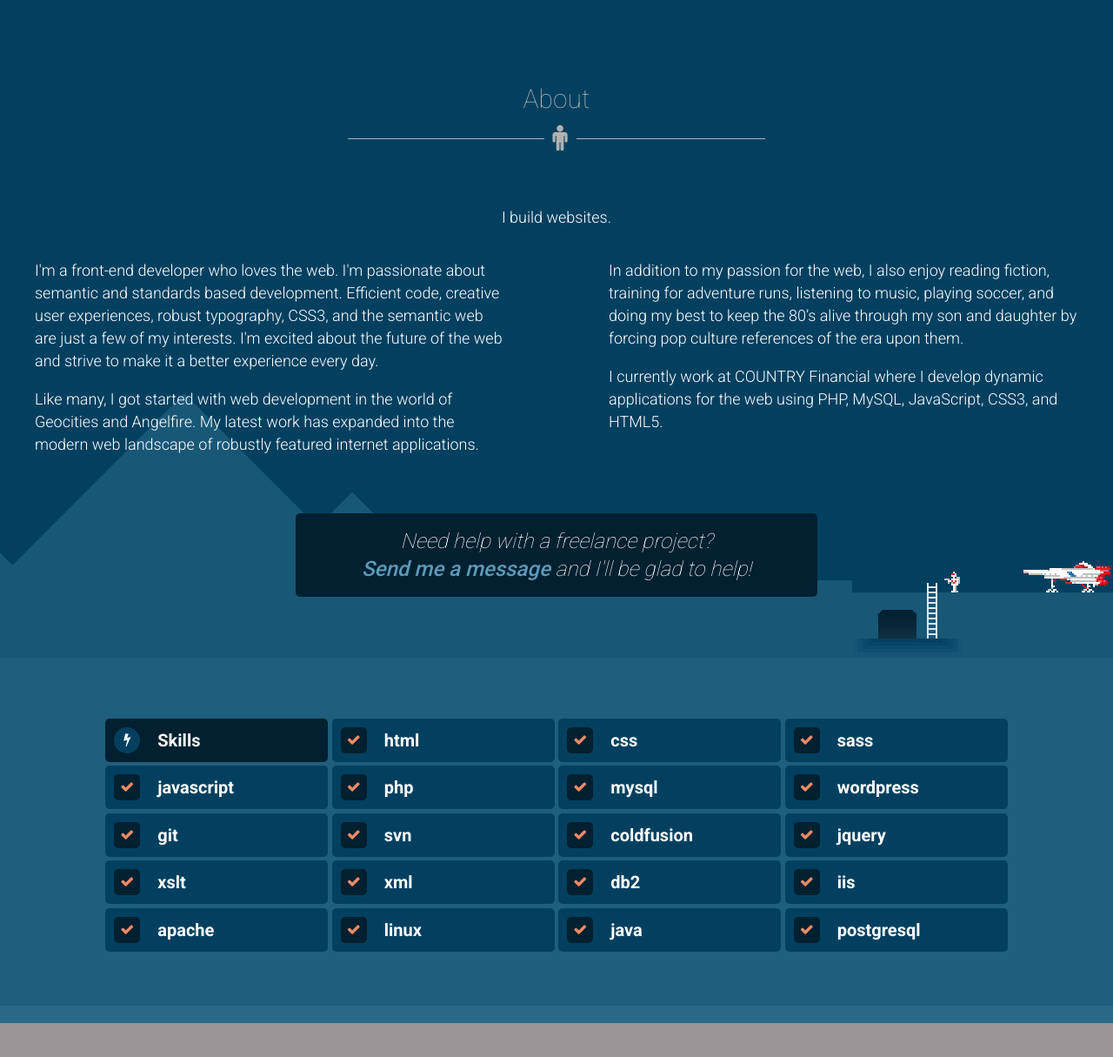
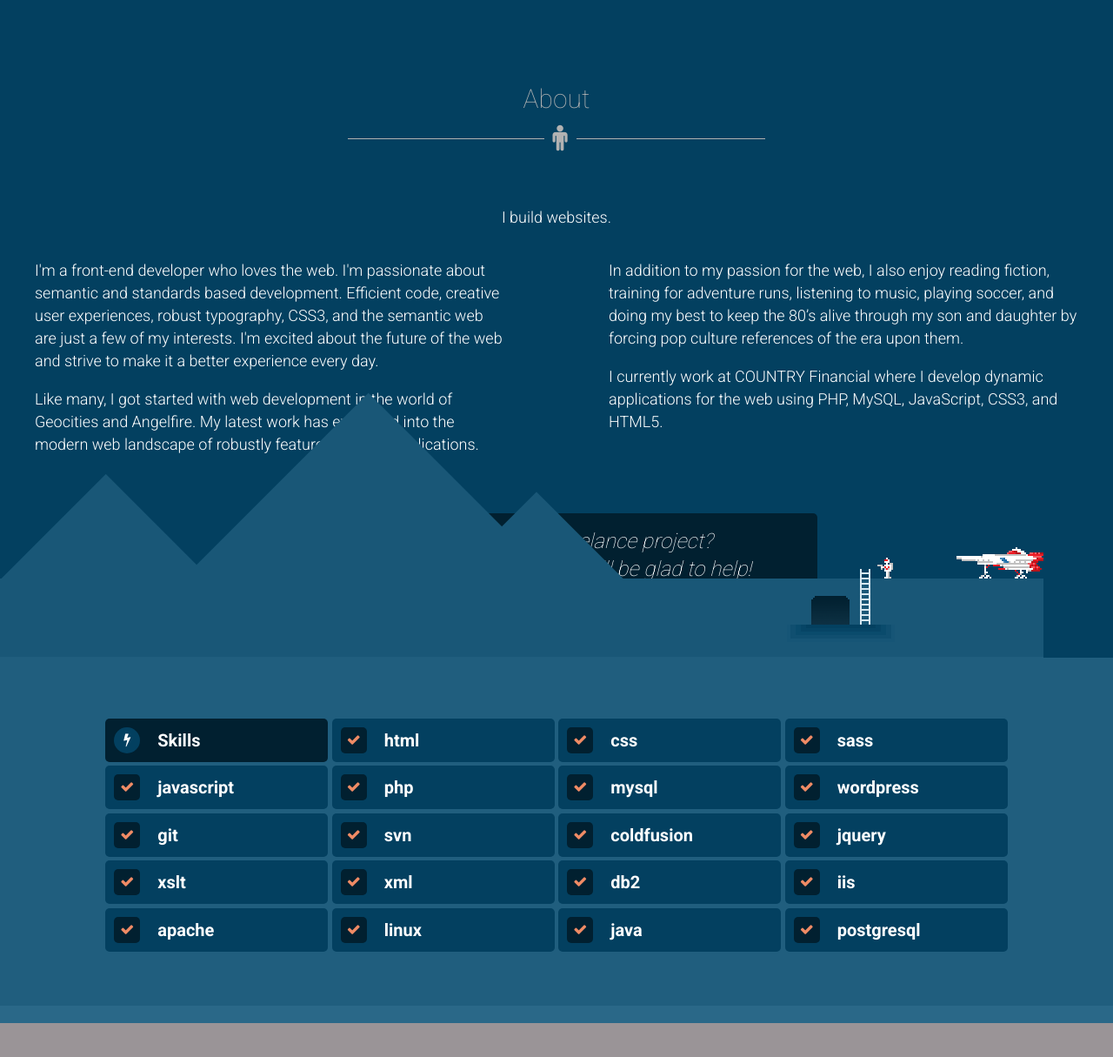
Before and after one commit to Johnstonian/portfolio, a PHP site: page / in a window 1280 px wide. Shown: the part 1929-3144 px from the top of the page at 87% size. Run offline with PHP 8.4, Linux system fonts and the light colour scheme.

Commit message:
adding more images and reworking the about section

```diff
--- a/css/dev/style.scss
+++ b/css/dev/style.scss
@@ -288,7 +288,7 @@ img { max-width: 100%; }
 
 .articles { background-color: white; }
 .about {
-	background: url('../../images/mountains.png') no-repeat bottom $about-blue;
+	background-color: $about-blue;
 	color: white;
 
 	i.icon-wrapper {
@@ -297,29 +297,30 @@ img { max-width: 100%; }
 	}
 }
 
+.mountain-scene {
+	position: absolute;
+	bottom: 0;
+	z-index: 1;
+	height: 305px;
+	max-width: 75em;
+	width: 100%;
+	background: url('../images/mountain_top.png') repeat-x bottom;
+}
+	.mountain {
+		float: left;
+		//height: 215px;
+		//max-width: 718px;
+		//width: 100%;
+		//background: url('../images/mountains.png') no-repeat left;
+	}
+	.pilot-landed {
+		position: absolute;
+		bottom: 14px;
+		right: 0;
+	}
+
 .skillset {
-	//background-color: $skillset-blue;
-
-	//background: #205e7e; /* Old browsers */
-	//background: -moz-linear-gradient(top, #205e7e 65%, #2a6888 66%, #2a6888 80%, #9a9497 80%, #9a9497 100%); /* FF3.6+ */
-	//background: -webkit-gradient(linear, left top, left bottom, color-stop(65%,#205e7e), color-stop(66%,#2a6888), color-stop(80%,#2a6888), color-stop(80%,#9a9497), color-stop(100%,#9a9497)); /* Chrome,Safari4+ */
-	//background: -webkit-linear-gradient(top, #205e7e 65%,#2a6888 66%,#2a6888 80%,#9a9497 80%,#9a9497 100%); /* Chrome10+,Safari5.1+ */
-	//background: -o-linear-gradient(top, #205e7e 65%,#2a6888 66%,#2a6888 80%,#9a9497 80%,#9a9497 100%); /* Opera 11.10+ */
-	//background: -ms-linear-gradient(top, #205e7e 65%,#2a6888 66%,#2a6888 80%,#9a9497 80%,#9a9497 100%); /* IE10+ */
-	//background: linear-gradient(to bottom, #205e7e 65%,#2a6888 66%,#2a6888 80%,#9a9497 80%,#9a9497 100%); /* W3C */
-	//filter: progid:DXImageTransform.Microsoft.gradient( startColorstr='#205e7e', endColorstr='#9a9497',GradientType=0 ); /* IE6-9 */
-
-	//background: #205e7e; /* Old browsers */
-	//background: -moz-linear-gradient(top, #205e7e 83%, #2a6888 83%, #2a6888 90%, #9a9497 90%, #9a9497 100%); /* FF3.6+ */
-	//background: -webkit-gradient(linear, left top, left bottom, color-stop(83%,#205e7e), color-stop(83%,#2a6888), color-stop(90%,#2a6888), color-stop(90%,#9a9497), color-stop(100%,#9a9497)); /* Chrome,Safari4+ */
-	//background: -webkit-linear-gradient(top, #205e7e 83%,#2a6888 83%,#2a6888 90%,#9a9497 90%,#9a9497 100%); /* Chrome10+,Safari5.1+ */
-	//background: -o-linear-gradient(top, #205e7e 83%,#2a6888 83%,#2a6888 90%,#9a9497 90%,#9a9497 100%); /* Opera 11.10+ */
-	//background: -ms-linear-gradient(top, #205e7e 83%,#2a6888 83%,#2a6888 90%,#9a9497 90%,#9a9497 100%); /* IE10+ */
-	//background: linear-gradient(to bottom, #205e7e 83%,#2a6888 83%,#2a6888 90%,#9a9497 90%,#9a9497 100%); /* W3C */
-	//filter: progid:DXImageTransform.Microsoft.gradient( startColorstr='#205e7e', endColorstr='#9a9497',GradientType=0 ); /* IE6-9 */
-
 	background: url('../images/skillset-background.png') repeat-x bottom $skillset-blue;
-
 }
 .stars { position: absolute; top: 0; }
 #bg { top: 0; left: 0; }
@@ -344,6 +345,7 @@ img { max-width: 100%; }
 	max-width: 600px;
 	margin: 0 auto;
 	padding: 1em;
+	z-index: 2;
 }
 .hobbies {
 
@@ -376,22 +378,6 @@ i.icon-wrapper {
 	background-color: white;
 }
 
-.ground-blue {
-/*	height: 89px;*/
-	background-color: $blue-ground;
-	position: absolute;
-	bottom: 0;
-	width: 100%;
-}
-
-/* this section needs some work */
-.pilot-landed {
-	background: url('../images/pilot-landed.png') no-repeat bottom right;
-	height: 113px;
-	width: 100%;
-	position: absolute;
-	bottom: 0;
-}
 
 /**
  * Skillset Pills
--- a/css/style.css
+++ b/css/style.css
@@ -2514,12 +2514,32 @@ img {
 }
 
 .about {
-  background: url("../../images/mountains.png") no-repeat bottom #034060;
+  background-color: #034060;
   color: white;
 }
 .about i.icon-wrapper {
   background-color: #034060;
   margin: -3%;
+}
+
+.mountain-scene {
+  position: absolute;
+  bottom: 0;
+  z-index: 1;
+  height: 305px;
+  max-width: 75em;
+  width: 100%;
+  background: url("../images/mountain_top.png") repeat-x bottom;
+}
+
+.mountain {
+  float: left;
+}
+
+.pilot-landed {
+  position: absolute;
+  bottom: 14px;
+  right: 0;
 }
 
 .skillset {
@@ -2567,6 +2587,7 @@ img {
   max-width: 600px;
   margin: 0 auto;
   padding: 1em;
+  z-index: 2;
 }
 
 .hobbies {
@@ -2599,23 +2620,6 @@ i.icon-wrapper {
   margin: -16px -25px;
   padding: 0 10px;
   background-color: white;
-}
-
-.ground-blue {
-  /*	height: 89px;*/
-  background-color: #195777;
-  position: absolute;
-  bottom: 0;
-  width: 100%;
-}
-
-/* this section needs some work */
-.pilot-landed {
-  background: url("../images/pilot-landed.png") no-repeat bottom right;
-  height: 113px;
-  width: 100%;
-  position: absolute;
-  bottom: 0;
 }
 
 /**
--- a/index.html
+++ b/index.html
@@ -149,8 +149,15 @@
 					<a class="medium" href="#contact-section">Send me a message</a> and I'll be glad to help!</a>
 			</div>
 		</div>
-		<div class="pilot-landed"></div>
-		<div class="ground-blue"></div>
+
+		<div class="mountain-scene">
+			<div class="mountain">
+				<img src="images/mountains.png" />
+			</div>
+			<div class="pilot-landed">
+				<img src="images/pilot_landing.png" />
+			</div>
+		</div>
 	</section>
 
 	<section class="section  skillset" id="skills">
```
Also changed, not shown: images/dev/mountain_top.png (added), images/dev/mountains.png, images/dev/pilot_landing.png (added), images/mountain_top.png (added), images/mountains.png, images/pilot_landing.png (added).
